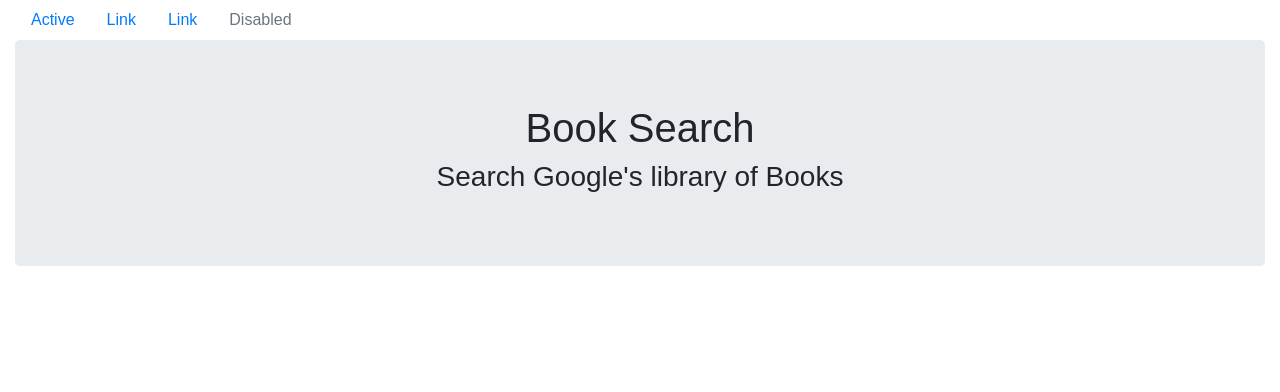
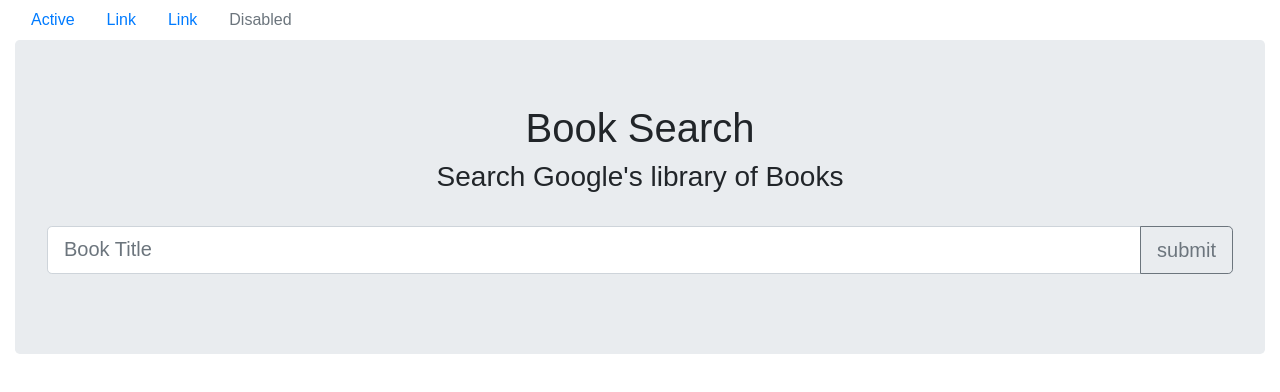
Before and after one commit to Jessicagomez11/bookSearch, a React (Create React App) app in the folder client/: page / in a window 1280 px wide. Shown: the top 392 px of the page. Built offline with nearby package versions, Linux system fonts and the light colour scheme.

Commit message:
search field components assembled

```diff
--- a/client/src/App.js
+++ b/client/src/App.js
@@ -1,6 +1,9 @@
 import React, { Component } from "react";
 import Nav from "./components/Nav"
 import Jumbotron from "./components/Jumbotron"
+import InputBox from "./components/InputBox"
+import Button from "./components/Button"
+
 import "./App.css";
 
 class App extends Component {
@@ -8,7 +11,15 @@
     return (
       <div className="container-fluid">
       <Nav/>
-      <Jumbotron/>
+      <Jumbotron>
+        <br/>
+          <InputBox>
+            <Button
+              type="submit"
+              className="btn btn-outline-secondary"
+              id="bookSearch"/>
+          </InputBox>
+      </Jumbotron>
       </div>
     );
   }
--- a/client/src/components/Button/index.js
+++ b/client/src/components/Button/index.js
@@ -0,0 +1,7 @@
+import React from "react"
+
+function Button(props){
+    return    <button className={ props.className } type={ props.type } id={props.id}>submit</button>
+}
+
+export default Button
--- a/client/src/components/InputBox/index.js
+++ b/client/src/components/InputBox/index.js
@@ -0,0 +1,15 @@
+import React from "react"
+// import Button from "./component/Button"
+
+function InputBox({children}, props){
+    return (
+        <div className="input-group mb-3 input-group-lg">
+        <input type={ props.type } className="form-control" placeholder="Book Title" aria-label={ props.label } aria-describedby={ props.describedby}/>
+        <div className="input-group-append">
+            {children}
+        </div>
+      </div>
+    )
+
+}
+export default InputBox
--- a/client/src/components/Jumbotron/index.js
+++ b/client/src/components/Jumbotron/index.js
@@ -1,11 +1,12 @@
 import React from "react";
 
 
-function Jumbotron() {
+function Jumbotron({children}) {
   return (
     <div className="jumbotron text-center">
       <h1>Book Search</h1>
      <h3>Search Google's library of Books</h3>
+     {children}
     </div>
   );
 }
--- a/client/src/components/Nav/index.js
+++ b/client/src/components/Nav/index.js
@@ -7,16 +7,16 @@
 
 <ul className="nav">
   <li className="nav-item">
-    <a className="nav-link active" href="#">Active</a>
+    <a className="nav-link active" href="/">Active</a>
   </li>
   <li className="nav-item">
-    <a className="nav-link" href="#">Link</a>
+    <a className="nav-link" href="/">Link</a>
   </li>
   <li className="nav-item">
-    <a className="nav-link" href="#">Link</a>
+    <a className="nav-link" href="/">Link</a>
   </li>
   <li className="nav-item">
-    <a className="nav-link disabled" href="#" tabindex="-1" aria-disabled="true">Disabled</a>
+    <a className="nav-link disabled" href="/" tabindex="-1" aria-disabled="true">Disabled</a>
   </li>
 </ul>
   );
```
